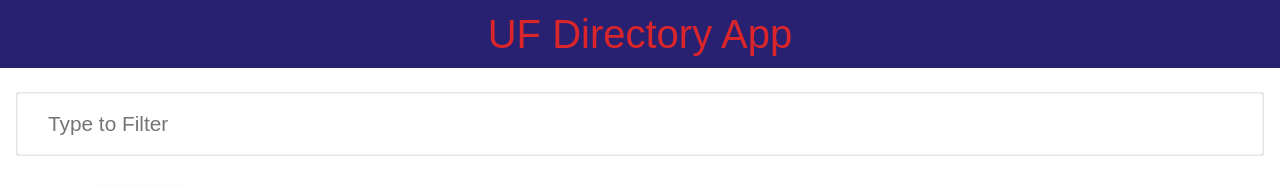
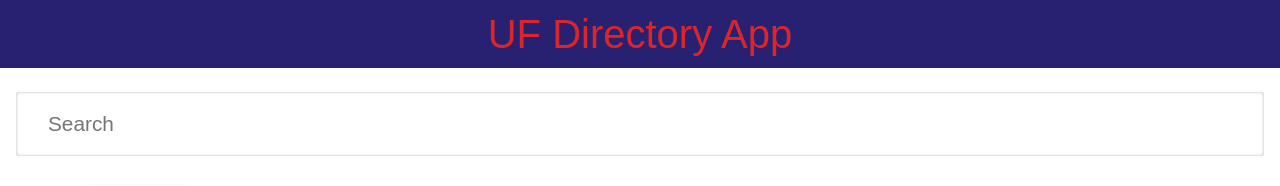
Before and after one commit to ravi811/Fall2019_Bootcamp, a React (Create React App) app in the folder Bootcamp4-master/my-app/: page / in a window 1280 px wide. Shown: the top 186 px of the page. Built offline with nearby package versions, Linux system fonts and the light colour scheme.

Commit message:
Update Search.js

```diff
--- a/Bootcamp4-master/my-app/src/components/Search.js
+++ b/Bootcamp4-master/my-app/src/components/Search.js
@@ -24,7 +24,7 @@
 				<input
 					type="text"
 					ref={ (value) => {this.refValue = value} }
-					placeholder="Type to Filter"
+					placeholder="Search"
 					onChange={this.filterUpdate.bind(this)}
 				/>
 
```
